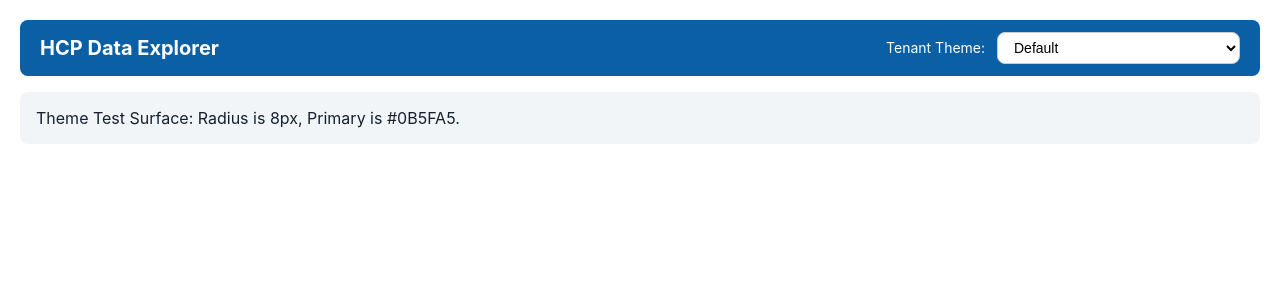
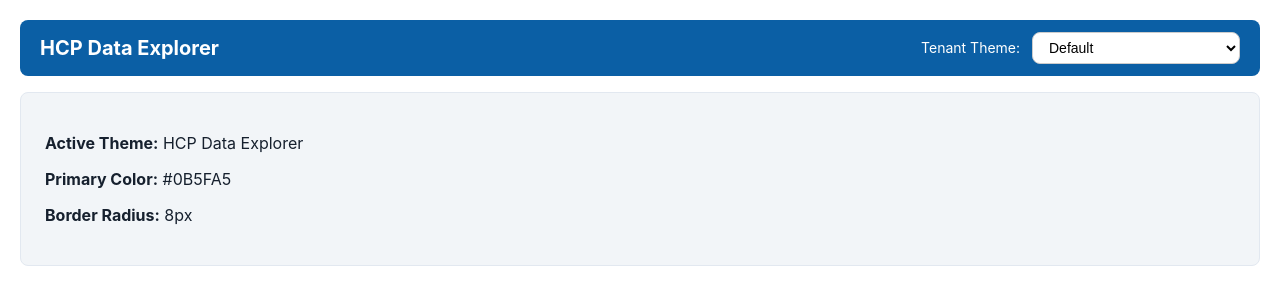
Before and after one commit to pankajsgithub/hcp-data-explorer, a React (Vite) app: page / in a window 1280 px wide. Shown: the top 304 px of the page. Built offline with nearby package versions, Linux system fonts and the light colour scheme.

Commit message:
add demo dark theme

```diff
--- a/src/App.tsx
+++ b/src/App.tsx
@@ -1,21 +1,41 @@
 import { useState, useEffect } from 'react';
-import { TENANT_THEMES, DEFAULT_THEME } from './starter/theme-config';
+import { TENANT_THEMES, DEFAULT_THEME, type TenantTheme } from './starter/theme-config';
 import { sanitizeTheme, applyThemeToCssVariables } from './utils/theme';
 import './App.css';
+
+// Additional Custom test config to visually verify runtime CSS variable changes
+const DEMO_DARK_THEME: Partial<TenantTheme> = {
+  appName: 'Dark Enterprise IQ',
+  primary: '#10B981', // Emerald green
+  onPrimary: '#FFFFFF',
+  background: '#0F172A', // Slate dark
+  surface: '#1E293B',
+  text: '#F8FAFC',
+  radius: 16,
+};
 
 export function App() {
   const [selectedTenant, setSelectedTenant] = useState<string>('default');
   const [activeTheme, setActiveTheme] = useState(DEFAULT_THEME);
 
   useEffect(() => {
-    const rawConfig = selectedTenant === 'default' ? DEFAULT_THEME : TENANT_THEMES[selectedTenant];
+    let rawConfig: Partial<TenantTheme> | undefined;
+
+    if (selectedTenant === 'default') {
+      rawConfig = DEFAULT_THEME;
+    } else if (selectedTenant === 'demo_dark') {
+      rawConfig = DEMO_DARK_THEME;
+    } else {
+      rawConfig = TENANT_THEMES[selectedTenant];
+    }
+
     const sanitized = sanitizeTheme(rawConfig);
     setActiveTheme(sanitized);
     applyThemeToCssVariables(sanitized);
   }, [selectedTenant]);
 
   return (
-    <div style={{ padding: '20px' }}>
+    <div style={{ minHeight: '100vh', padding: '20px', backgroundColor: 'var(--color-background)', color: 'var(--color-text)' }}>
       <header className="app-header">
         <h1 style={{ margin: 0, fontSize: '20px' }}>{activeTheme.appName}</h1>
         <div>
@@ -27,12 +47,16 @@ export function App() {
           >
             <option value="default">Default</option>
             <option value="aurelia">Aurelia</option>
-            <option value="meridian">Meridian (Invalid Hex & Radius)</option>
+            <option value="meridian">Meridian (Fallback Test)</option>
+            <option value="demo_dark">Demo Green/Dark Theme</option>
           </select>
         </div>
       </header>
-      <div style={{ padding: '16px', background: 'var(--color-surface)', borderRadius: 'var(--border-radius)' }}>
-        Theme Test Surface: Radius is {activeTheme.radius}px, Primary is {activeTheme.primary}.
+
+      <div style={{ padding: '24px', background: 'var(--color-surface)', borderRadius: 'var(--border-radius)', border: '1px solid #e2e8f0' }}>
+        <p><strong>Active Theme:</strong> {activeTheme.appName}</p>
+        <p><strong>Primary Color:</strong> {activeTheme.primary}</p>
+        <p><strong>Border Radius:</strong> {activeTheme.radius}px</p>
       </div>
     </div>
   );
```
